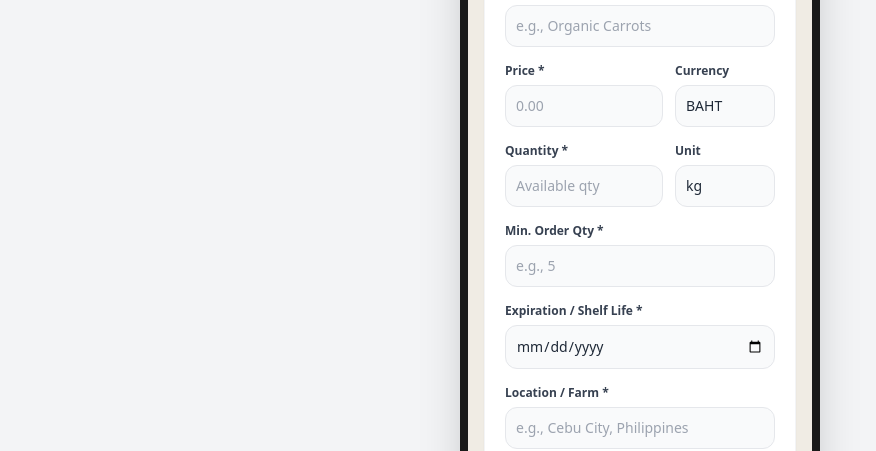
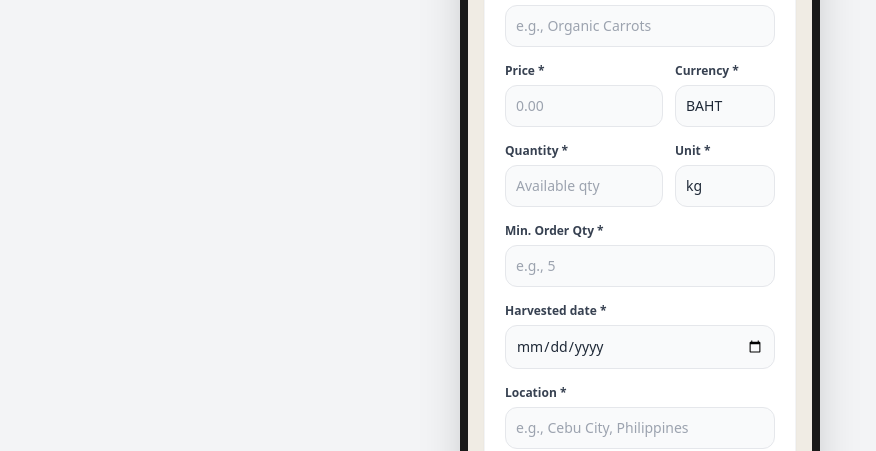
Before and after one commit to rondth/CropLink, a Next.js app in the folder frontend/: page /crops in a window 1280 px wide. Shown: the part 210-661 px from the top of the page, without its empty margins (0-876 px from the left). Built offline with nearby package versions, Linux system fonts and the light colour scheme.

Commit message:
resolve some hardcoded lines to use data fields instead

```diff
--- a/frontend/src/app/crops/page.tsx
+++ b/frontend/src/app/crops/page.tsx
@@ -22,7 +22,7 @@ export default function CropsListing() {
                     </div>
                     {/* currency */}
                     <div className="w-[100px]">
-                        <label htmlFor="currency" className="block text-xs font-bold text-gray-700 mb-1.5">Currency</label>
+                        <label htmlFor="currency" className="block text-xs font-bold text-gray-700 mb-1.5">Currency *</label>
                         <select id="currency" name="currency" className="w-full bg-gray-50 border border-gray-200 text-gray-800 text-sm rounded-xl focus:ring-gainz-primary focus:border-gainz-primary block p-2.5 outline-none transition-colors appearance-none">
                             <option value="BAHT">BAHT</option>
                             <option value="EUR">EUR</option>
@@ -42,7 +42,7 @@ export default function CropsListing() {
                     </div>
                     {/* unit_of_measurement */}
                     <div className="w-[100px]">
-                        <label htmlFor="unit" className="block text-xs font-bold text-gray-700 mb-1.5">Unit</label>
+                        <label htmlFor="unit" className="block text-xs font-bold text-gray-700 mb-1.5">Unit *</label>
                         <select id="unit" name="unit" className="w-full bg-gray-50 border border-gray-200 text-gray-800 text-sm rounded-xl focus:ring-gainz-primary focus:border-gainz-primary block p-2.5 outline-none transition-colors appearance-none">
                             <option value="kg">kg</option>
                             <option value="lbs">lbs</option>
@@ -59,14 +59,14 @@ export default function CropsListing() {
                 </div>
 
                 <div>
-                    {/* expired_date */}
-                    <label htmlFor="expired_at" className="block text-xs font-bold text-gray-700 mb-1.5">Expiration / Shelf Life *</label>
-                    <input required type="date" id="expired_at" name="expired_at" className="w-full bg-gray-50 border border-gray-200 text-gray-800 text-sm rounded-xl focus:ring-gainz-primary focus:border-gainz-primary block p-2.5 outline-none transition-colors" />
+                    {/* harvested_date */}
+                    <label htmlFor="harvested_at" className="block text-xs font-bold text-gray-700 mb-1.5">Harvested date *</label>
+                    <input required type="date" id="harvested_at" name="harvested_at" className="w-full bg-gray-50 border border-gray-200 text-gray-800 text-sm rounded-xl focus:ring-gainz-primary focus:border-gainz-primary block p-2.5 outline-none transition-colors" />
                 </div>
 
                 <div>
                     {/* location */}
-                    <label htmlFor="location" className="block text-xs font-bold text-gray-700 mb-1.5">Location / Farm *</label>
+                    <label htmlFor="location" className="block text-xs font-bold text-gray-700 mb-1.5">Location *</label>
                     <input required type="text" id="location" name="location" className="w-full bg-gray-50 border border-gray-200 text-gray-800 text-sm rounded-xl focus:ring-gainz-primary focus:border-gainz-primary block p-2.5 outline-none transition-colors" placeholder="e.g., Cebu City, Philippines" />
                 </div>
 
```
